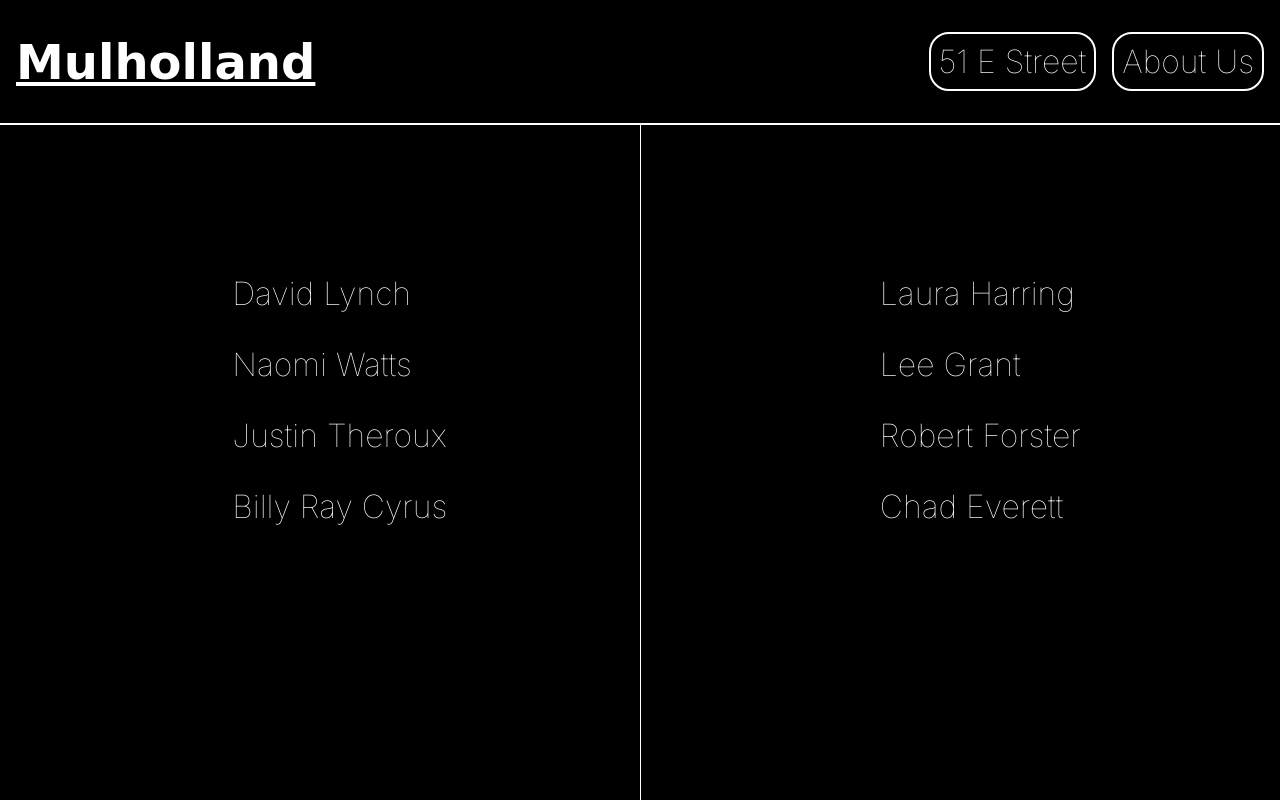
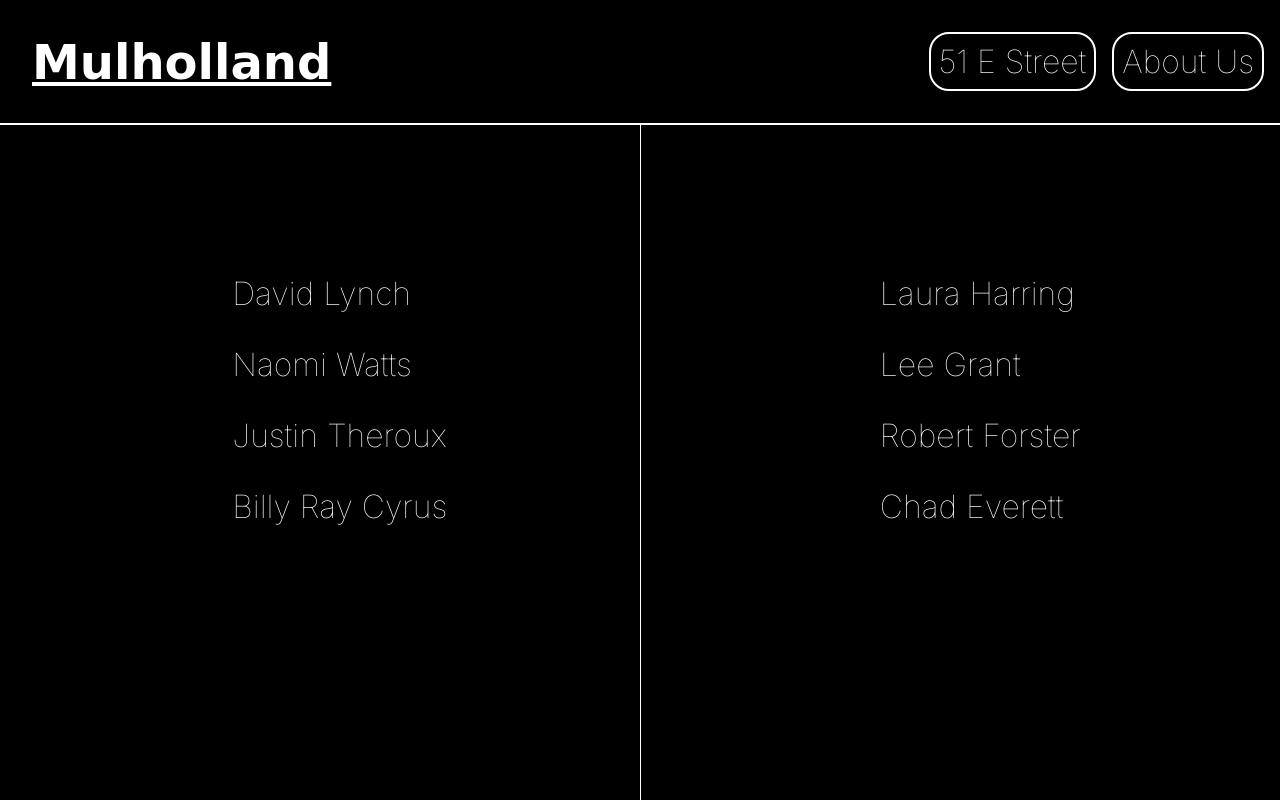
Before and after one commit to majiinbju/core-interaction-2017, a plain HTML site: page homework/3_menu/index.html in a window 1280 px wide. Drawn offline with Linux system fonts and the light colour scheme; a web font is replaced by a local one.

Commit message:
menu
readme

```diff
--- a/homework/3_menu/style.css
+++ b/homework/3_menu/style.css
@@ -26,7 +26,7 @@ h1 {
 	font-family: "Koulen", cursive;
 	font-size: 3rem;
 	margin: 0rem;
-	margin-left: 1rem;
+	margin-left: 2rem;
 	margin-right: 1rem;
 }
 
@@ -67,6 +67,7 @@ li {
 }
 
 section {
+	position: relative;
 	display: flex;
 	align-items: center;
 	justify-content: center;
```
Also changed, not shown: homework/3_menu/cafe-menu-mobile.png (added), homework/3_menu/cafe-menu.png (added), 1 other file.
